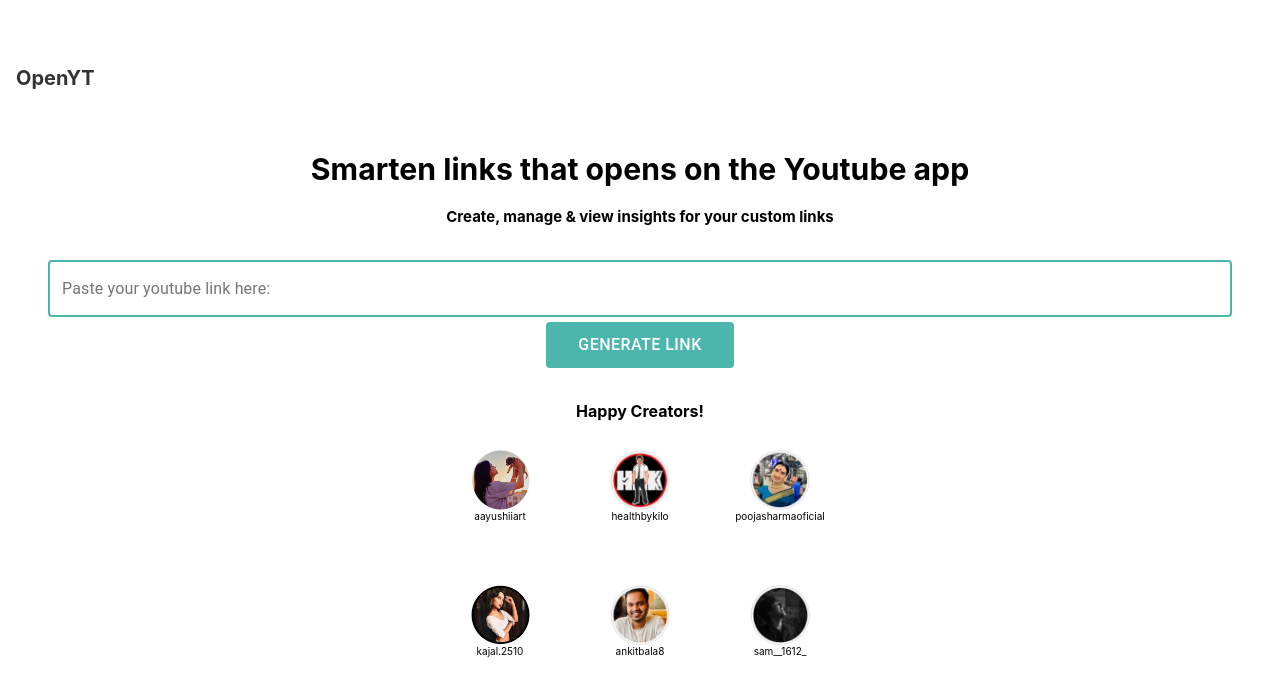
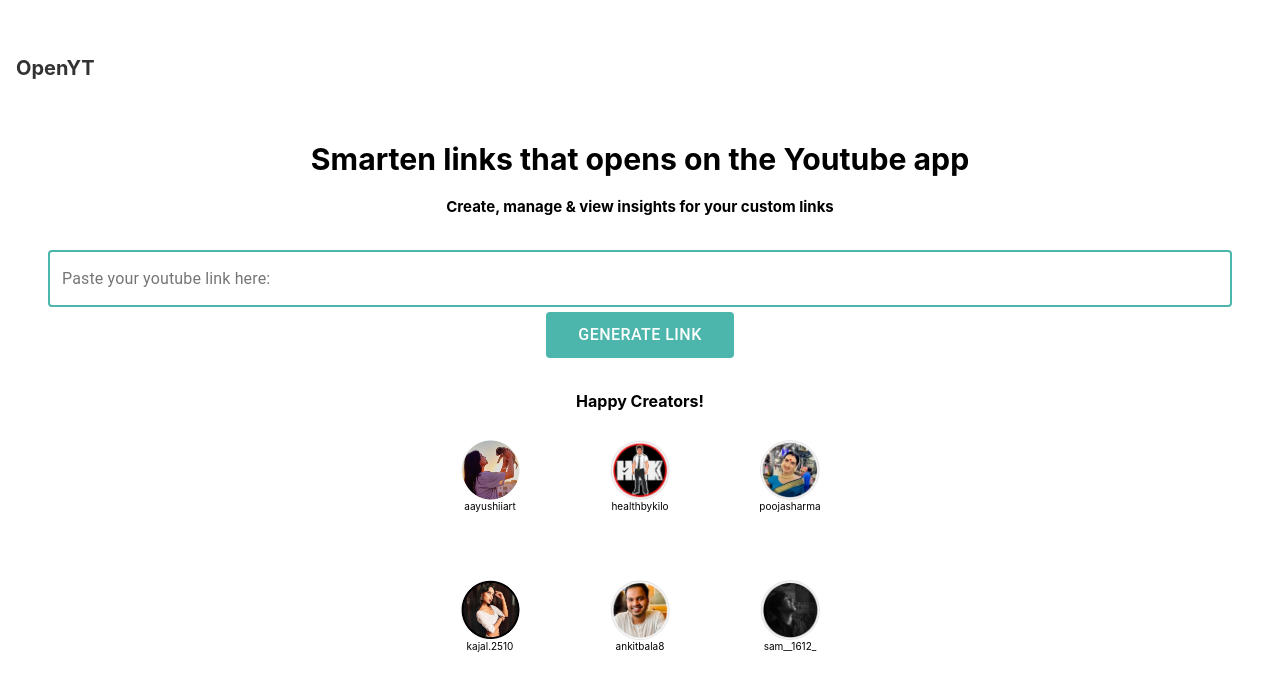
Before and after one commit to charu-kohbee/openytapp-next, a Next.js app in the folder preview-openyt-link-generation/: page / in a window 1280 px wide. Shown: the part 125-820 px from the top of the page. Built offline with nearby package versions, Linux system fonts and the light colour scheme.

Commit message:
more ui changes

```diff
--- a/preview-openyt-link-generation/Components/All_creators.js
+++ b/preview-openyt-link-generation/Components/All_creators.js
@@ -18,7 +18,7 @@ const All_creators = () => {
                 </div>
                 <div className={styles.happy_creators}>
                     <Image className={styles.hchimage} src='/instauser5.png' alt="" width="60" height="60" />
-                    <text> poojasharmaoficial</text>
+                    <text> poojasharma</text>
                 </div>
             </div>
             <div className={styles.row1}>
--- a/preview-openyt-link-generation/styles/Home.module.css
+++ b/preview-openyt-link-generation/styles/Home.module.css
@@ -251,7 +251,7 @@
   width: 100px;
   align-items: center;
   font-size: 10px;
-  margin: 20px;
+  margin: 25px;
   margin-top: 15px;
 
 }
```
